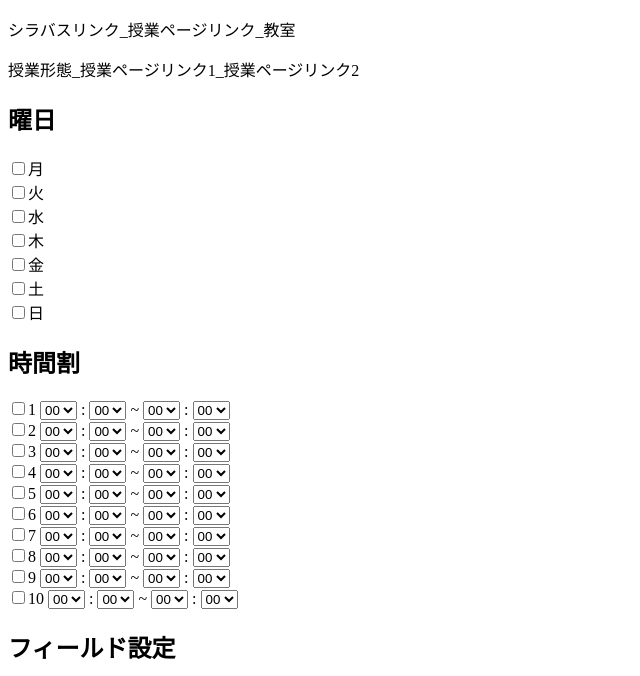
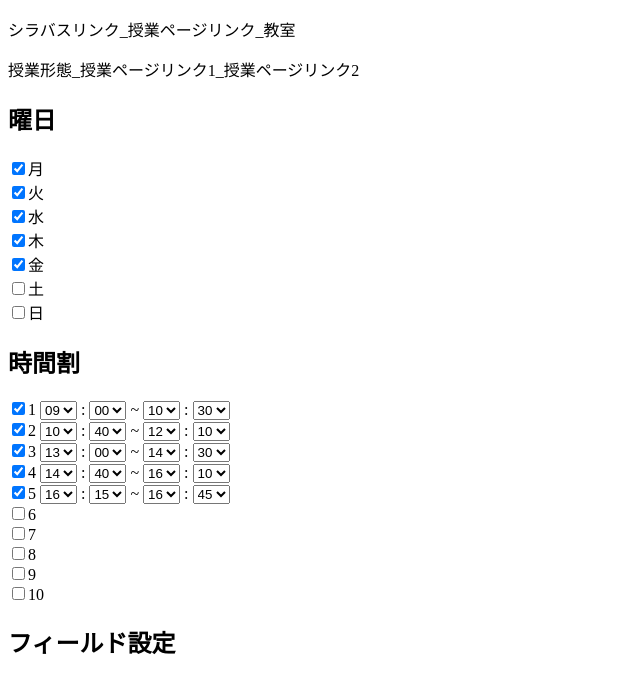
Before and after one commit to coldTOUFU/coldTOUFU.github.io, a plain HTML site: page timesheet.html in a window 1280 px wide. Shown: the part 113-789 px from the top of the page, without its empty margins (0-640 px from the left). Drawn offline with Linux system fonts and the light colour scheme.

Commit message:
ItemクラスとClassクラスの作成; 時間割のチェックリストの制御部分完成

```diff
--- a/timesheet.html
+++ b/timesheet.html
@@ -10,23 +10,23 @@
   <p>授業形態_授業ページリンク1_授業ページリンク2</p>
 
   <h2>曜日</h2>
-  <input type="checkbox" name="yobi" value="月">月
+  <input type="checkbox" name="yobi" value="月" checked>月
   <br>
-  <input type="checkbox" name="yobi" value="火">火
+  <input type="checkbox" name="yobi" value="火" checked>火
   <br>
-  <input type="checkbox" name="yobi" value="水">水
+  <input type="checkbox" name="yobi" value="水" checked>水
   <br>
-  <input type="checkbox" name="yobi" value="木">木
+  <input type="checkbox" name="yobi" value="木" checked>木
   <br>
-  <input type="checkbox" name="yobi" value="金">金
+  <input type="checkbox" name="yobi" value="金" checked>金
   <br>
   <input type="checkbox" name="yobi" value="土">土
   <br>
   <input type="checkbox" name="yobi" value="日">日
 
   <h2>時間割</h2>
-  <input type="checkbox" name="jigen" value="1">1
-  <span align=center>
+  <input type="checkbox" name="timeTable" value="1" onclick="timeTableClicked(1)" checked>1
+  <span name='timeRange'>
     <select name="hourRangeSt1">
       <option value="00">00</option>
       <option value="01">01</option>
@@ -37,7 +37,7 @@
       <option value="06">06</option>
       <option value="07">07</option>
       <option value="08">08</option>
-      <option value="09">09</option>
+      <option value="09" selected>09</option>
       <option value="10">10</option>
       <option value="11">11</option>
       <option value="12">12</option>
@@ -55,7 +55,7 @@
     </select>
     :
     <select name="minuteRangeSt1">
-      <option value="00">00</option>
+      <option value="00" selected>00</option>
       <option value="05">05</option>
       <option value="10">10</option>
       <option value="15">15</option>
@@ -80,7 +80,7 @@
       <option value="07">07</option>
       <option value="08">08</option>
       <option value="09">09</option>
-      <option value="10">10</option>
+      <option value="10" selected>10</option>
       <option value="11">11</option>
       <option value="12">12</option>
       <option value="13">13</option>
@@ -103,7 +103,7 @@
       <option value="15">15</option>
       <option value="20">20</option>
       <option value="25">25</option>
-      <option value="30">30</option>
+      <option value="30" selected>30</option>
       <option value="35">35</option>
       <option value="40">40</option>
       <option value="45">45</option>
@@ -112,8 +112,8 @@
     </select>
   </span>
   <br>
-  <input type="checkbox" name="jigen" value="2">2
-  <span>
+  <input type="checkbox" name="timeTable" value="2" onclick="timeTableClicked(2)" checked>2
+  <span name='timeRange'>
     <select name="hourRangeSt2">
       <option value="00">00</option>
       <option value="01">01</option>
@@ -125,7 +125,7 @@
       <option value="07">07</option>
       <option value="08">08</option>
       <option value="09">09</option>
-      <option value="10">10</option>
+      <option value="10" selected>10</option>
       <option value="11">11</option>
       <option value="12">12</option>
       <option value="13">13</option>
@@ -150,7 +150,7 @@
       <option value="25">25</option>
       <option value="30">30</option>
       <option value="35">35</option>
-      <option value="40">40</option>
+      <option value="40" selected>40</option>
       <option value="45">45</option>
       <option value="50">50</option>
       <option value="55">55</option>
@@ -169,7 +169,7 @@
       <option value="09">09</option>
       <option value="10">10</option>
       <option value="11">11</option>
-      <option value="12">12</option>
+      <option value="12" selected>12</option>
       <option value="13">13</option>
       <option value="14">14</option>
       <option value="15">15</option>
@@ -186,7 +186,7 @@
     <select name="minuteRangeEn2">
       <option value="00">00</option>
       <option value="05">05</option>
-      <option value="10">10</option>
+      <option value="10" selected>10</option>
       <option value="15">15</option>
       <option value="20">20</option>
       <option value="25">25</option>
@@ -199,8 +199,8 @@
     </select>
   </span>
   <br>
-  <input type="checkbox" name="jigen" value="3">3
-  <span>
+  <input type="checkbox" name="timeTable" value="3" onclick="timeTableClicked(3)" checked>3
+  <span name='timeRange'>
     <select name="hourRangeSt3">
       <option value="00">00</option>
       <option value="01">01</option>
@@ -215,7 +215,7 @@
       <option value="10">10</option>
       <option value="11">11</option>
       <option value="12">12</option>
-      <option value="13">13</option>
+      <option value="13" selected>13</option>
       <option value="14">14</option>
       <option value="15">15</option>
       <option value="16">16</option>
@@ -229,7 +229,7 @@
     </select>
     :
     <select name="minuteRangeSt3">
-      <option value="00">00</option>
+      <option value="00" selected>00</option>
       <option value="05">05</option>
       <option value="10">10</option>
       <option value="15">15</option>
@@ -258,7 +258,7 @@
       <option value="11">11</option>
       <option value="12">12</option>
       <option value="13">13</option>
-      <option value="14">14</option>
+      <option value="14" selected>14</option>
       <option value="15">15</option>
       <option value="16">16</option>
       <option value="17">17</option>
@@ -277,7 +277,7 @@
       <option value="15">15</option>
       <option value="20">20</option>
       <option value="25">25</option>
-      <option value="30">30</option>
+      <option value="30" selected>30</option>
       <option value="35">35</option>
       <option value="40">40</option>
       <option value="45">45</option>
@@ -286,8 +286,8 @@
     </select>
   </span>
   <br>
-  <input type="checkbox" name="jigen" value="4">4
-  <span>
+  <input type="checkbox" name="timeTable" value="4" onclick="timeTableClicked(4)" checked>4
+  <span name='timeRange'>
     <select name="hourRangeSt4">
       <option value="00">00</option>
       <option value="01">01</option>
@@ -303,7 +303,7 @@
       <option value="11">11</option>
       <option value="12">12</option>
       <option value="13">13</option>
-      <option value="14">14</option>
+      <option value="14" selected>14</option>
       <option value="15">15</option>
       <option value="16">16</option>
       <option value="17">17</option>
@@ -324,7 +324,7 @@
       <option value="25">25</option>
       <option value="30">30</option>
       <option value="35">35</option>
-      <option value="40">40</option>
+      <option value="40" selected>40</option>
       <option value="45">45</option>
       <option value="50">50</option>
       <option value="55">55</option>
@@ -347,7 +347,7 @@
       <option value="13">13</option>
       <option value="14">14</option>
       <option value="15">15</option>
-      <option value="16">16</option>
+      <option value="16" selected>16</option>
       <option value="17">17</option>
       <option value="18">18</option>
       <option value="19">19</option>
@@ -360,7 +360,7 @@
     <select name="minuteRangeEn4">
       <option value="00">00</option>
       <option value="05">05</option>
-      <option value="10">10</option>
+      <option value="10" selected>10</option>
       <option value="15">15</option>
       <option value="20">20</option>
       <option value="25">25</option>
@@ -373,8 +373,8 @@
     </select>
   </span>
   <br>
-  <input type="checkbox" name="jigen" value="5">5
-  <span>
+  <input type="checkbox" name="timeTable" value="5" onclick="timeTableClicked(5)" checked>5
+  <span name='timeRange'>
     <select name="hourRangeSt5">
       <option value="00">00</option>
       <option value="01">01</option>
@@ -392,7 +392,7 @@
       <option value="13">13</option>
       <option value="14">14</option>
       <option value="15">15</option>
-      <option value="16">16</option>
+      <option value="16" selected>16</option>
       <option value="17">17</option>
       <option value="18">18</option>
       <option value="19">19</option>
@@ -406,7 +406,7 @@
       <option value="00">00</option>
       <option value="05">05</option>
       <option value="10">10</option>
-      <option value="15">15</option>
+      <option value="15" selected>15</option>
       <option value="20">20</option>
       <option value="25">25</option>
       <option value="30">30</option>
@@ -434,7 +434,7 @@
       <option value="13">13</option>
       <option value="14">14</option>
       <option value="15">15</option>
-      <option value="16">16</option>
+      <option value="16" selected>16</option>
       <option value="17">17</option>
       <option value="18">18</option>
       <option value="19">19</option>
@@ -454,14 +454,14 @@
       <option value="30">30</option>
       <option value="35">35</option>
       <option value="40">40</option>
-      <option value="45">45</option>
+      <option value="45" selected>45</option>
       <option value="50">50</option>
       <option value="55">55</option>
     </select>
   </span>
   <br>
-  <input type="checkbox" name="jigen" value="6">6
-  <span>
+  <input type="checkbox" name="timeTable" value="6" onclick="timeTableClicked(6)">6
+  <span name='timeRange' hidden>
     <select name="hourRangeSt6">
       <option value="00">00</option>
       <option value="01">01</option>
@@ -547,8 +547,8 @@
     </select>
   </span>
   <br>
-  <input type="checkbox" name="jigen" value="7">7
-  <span>
+  <input type="checkbox" name="timeTable" value="7" onclick="timeTableClicked(7)">7
+  <span name='timeRange' hidden>
     <select name="hourRangeSt7">
       <option value="00">00</option>
       <option value="01">01</option>
@@ -634,8 +634,8 @@
     </select>
   </span>
   <br>
-  <input type="checkbox" name="jigen" value="8">8
-  <span>
+  <input type="checkbox" name="timeTable" value="8" onclick="timeTableClicked(8)">8
+  <span name='timeRange' hidden>
     <select name="hourRangeSt8">
       <option value="00">00</option>
       <option value="01">01</option>
@@ -721,8 +721,8 @@
     </select>
   </span>
   <br>
-  <input type="checkbox" name="jigen" value="9">9
-  <span>
+  <input type="checkbox" name="timeTable" value="9" onclick="timeTableClicked(9)">9
+  <span name='timeRange' hidden>
     <select name="hourRangeSt9">
       <option value="00">00</option>
       <option value="01">01</option>
@@ -808,8 +808,8 @@
     </select>
   </span>
   <br>
-  <input type="checkbox" name="jigen" value="10">10
-  <span>
+  <input type="checkbox" name="timeTable" value="10" onclick="timeTableClicked(10)">10
+  <span name='timeRange' hidden>
     <select name="hourRangeSt10">
       <option value="00">00</option>
       <option value="01">01</option>
@@ -918,4 +918,43 @@
 <footer>
 <a href="./index.html">ホーム</a>
 </footer>
+<script type="text/javascript">
+  yobis = [{ "月": true },
+           { "火": true },
+           { "水": true },
+           { "木": true },
+           { "金": true },
+           { "土": false },
+           { "日": false }]
+
+  timeTables = new Array(10)
+
+  function Item() {
+    this.text = "";
+    this.isLink = false;
+    this.href = "";
+  }
+
+  function Class() {
+    this.name = "";
+    this.items = [new Item(), new Item, new Item];
+  }
+
+  function timeTableClicked(n) {
+    clickedElem = document.getElementsByName("timeRange")[n-1];
+
+    if(clickedElem.hidden) {
+      for(i = 0; i < n; i++) {
+        document.getElementsByName("timeTable")[i].checked = true;
+        document.getElementsByName("timeRange")[i].hidden = false;
+
+      }
+    } else {
+      for(i = n-1; i < 10; i++) {
+        document.getElementsByName("timeTable")[i].checked = false;
+        document.getElementsByName("timeRange")[i].hidden = true;
+      }
+    }
+  }
+</script>
 </html>
```
